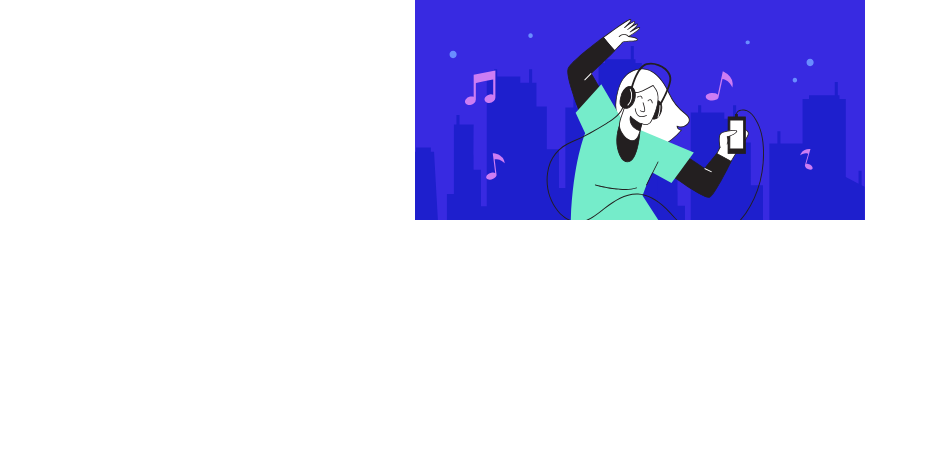
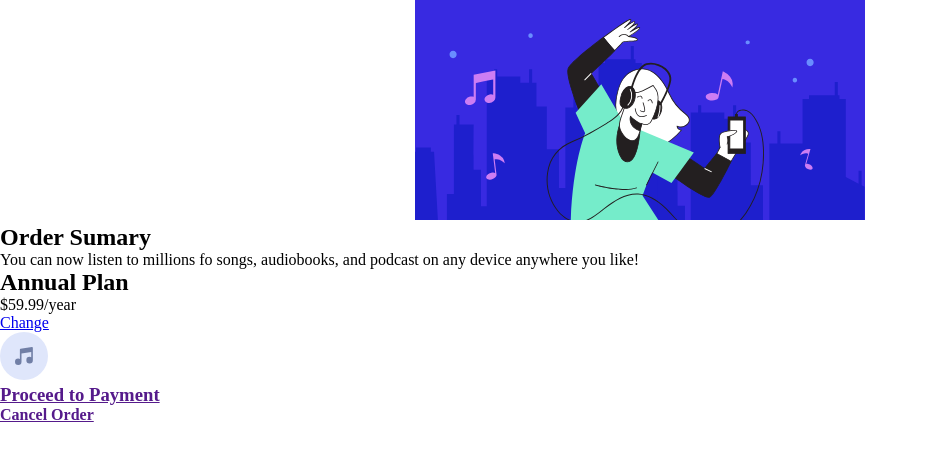
Before and after one commit to Vitor100Ce/Resumo-de-pedido, a plain HTML site: page index.html in a window 1280 px wide. Shown: the whole page, without its empty margins (0-928 px from the left). Drawn offline with Linux system fonts and the light colour scheme.

Commit message:
atualizado index

```diff
--- a/index.html
+++ b/index.html
@@ -10,13 +10,38 @@
 
 </head>
 
-    <header>
-        <div class="bg">
-            <img src="images/illustration-hero.svg" alt="">
-        </div>
 
-    </header>
+    <body>
 
+        <header>
+            <div class="bg">
+                <img src="images/illustration-hero.svg" alt="">
+            </div>
+        </header>
+
+        <main>
+            <section class="content">
+                <h1 class="title--content">Order Sumary</h1>
+                <p>You can now listen to millions fo songs, audiobooks, and podcast on any device anywhere you like!</p>
+            </section>
+
+            <section class="price">
+                <h2 class="title--price">Annual Plan</h2>
+                <p>$59.99/year</p>
+                <a href="#">Change</a>
+                <div class="icon_music"><img src="images/icon-music.svg" alt=""></div>
+            </section>
+
+            <div class="confirm-pay">
+                <a href=""><h3>Proceed to Payment</h3></a>
+            </div>
+
+            <div class="cancel-pay">
+            <a href=""><h4>Cancel Order</h4></a>
+            </div>
+        </main>
+
+    </body>
 
 
 </html>
```
